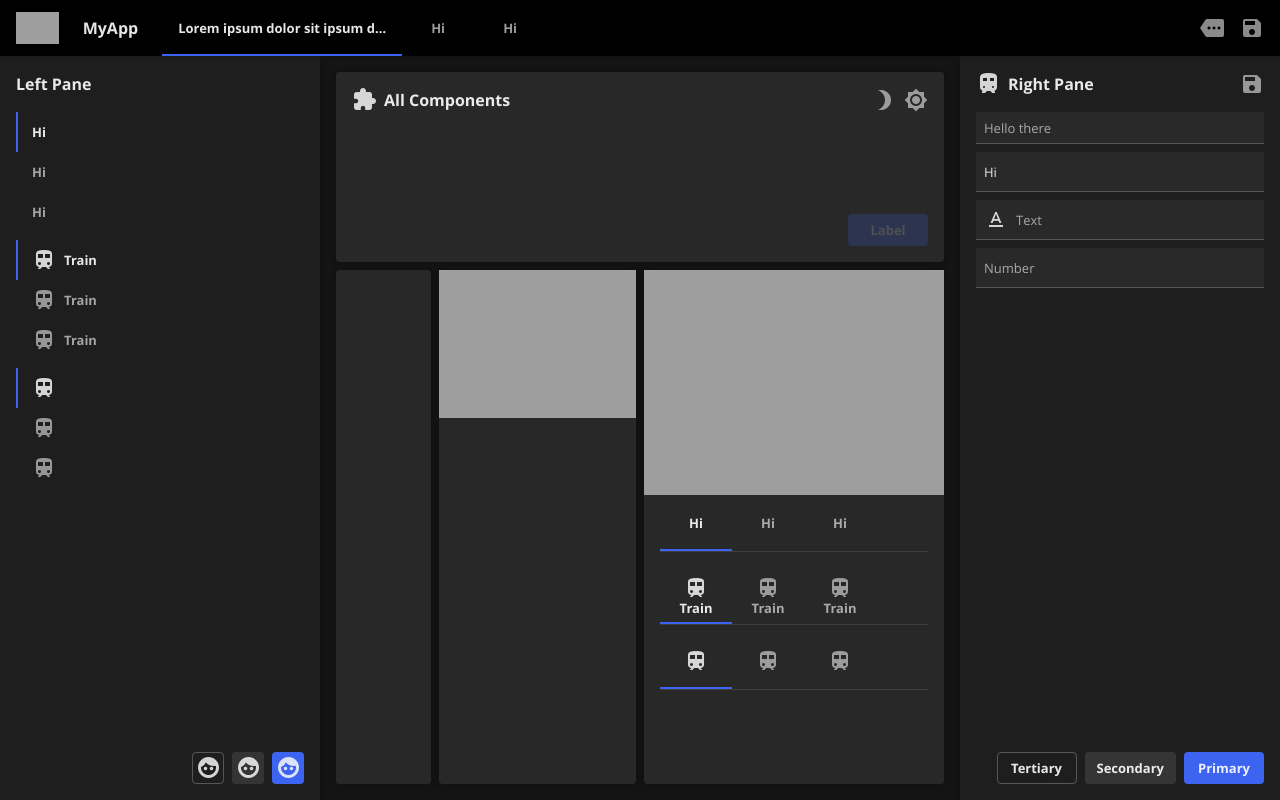
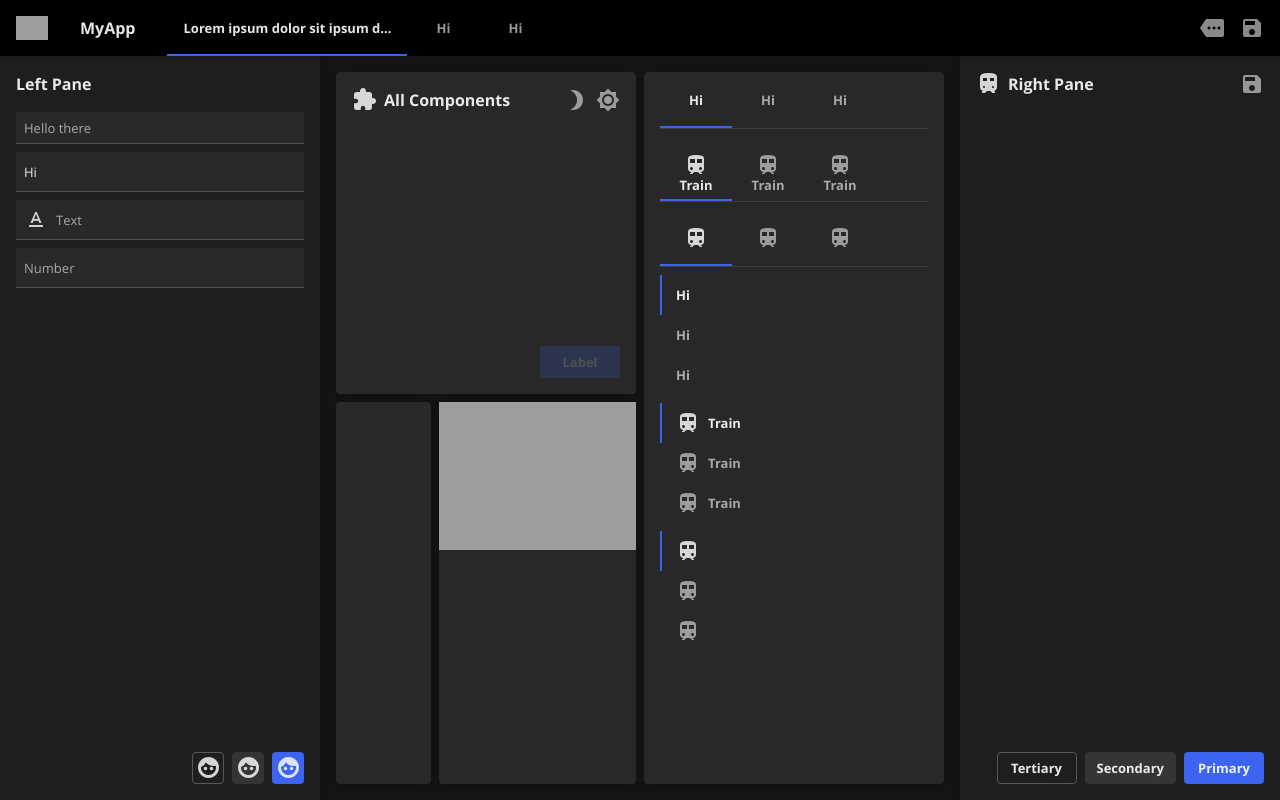
Before and after one commit to kor-ui/kor, a website built with webpack: page src/index.html in a window 1280 px wide. Built offline with nearby package versions, Linux system fonts and the light colour scheme.

Commit message:
[fix] app bar logo size/spacing, card overflow

```diff
--- a/src/components/wa-app-bar.ts
+++ b/src/components/wa-app-bar.ts
@@ -20,14 +20,14 @@ export class waAppBar extends LitElement {
         transition: .1s all ease-in-out;
       }
       .logo {
-        height: 32px;
-        margin-right: 24px;
+        height: 24px;
+        margin-right: 32px;
       }
       .label {
         font: var(--header-1);
         color: var(--text-1);
         max-width: 320px;
-        margin-right: 24px;
+        margin-right: 32px;
         white-space: nowrap;
         overflow: hidden;
         text-overflow: ellipsis;
--- a/src/components/wa-card.ts
+++ b/src/components/wa-card.ts
@@ -33,6 +33,7 @@ export class waCard extends LitElement {
       .header,
       .top {
         display: flex;
+        overflow: overlay;
       }
       .header,
       slot[name="functions"] {
--- a/src/index.html
+++ b/src/index.html
@@ -1,5 +1,6 @@
 <!DOCTYPE html>
 <html lang="en">
+
 <head>
   <meta charset="UTF-8" />
   <meta name="viewport" content="width=device-width, initial-scale=1.0" />
@@ -8,11 +9,12 @@
   <link rel="stylesheet" href="wa-styles.css">
   <!-- <script src="wa.js"></script> -->
 </head>
+
 <body>
   <!-- page -->
   <wa-page theme="dark">
     <!-- app bar -->
-      <wa-app-bar slot="top" logo="http://pngimg.com/uploads/heart/heart_PNG51341.png" label="MyApp">
+    <wa-app-bar slot="top" logo="https://upload.wikimedia.org/wikipedia/commons/5/51/IBM_logo.svg" label="MyApp">
       <wa-tabs>
         <wa-tab-item label="Lorem ipsum dolor sit ipsum dolor sit" active></wa-tab-item>
         <wa-tab-item label="Hi"></wa-tab-item>
@@ -23,6 +25,49 @@
     </wa-app-bar>
     <!-- panes -->
     <wa-pane slot="left" label="Left Pane">
+      <!-- inputs -->
+      <wa-input condensed label="Hello there"></wa-input>
+      <wa-input value="Hi"></wa-input>
+      <wa-input label="Text" icon="text_format"></wa-input>
+      <wa-input label="Number" type="number"></wa-input>
+      <!-- icon buttons -->
+      <wa-button slot="footer" color="tertiary" icon="face"></wa-button>
+      <wa-button slot="footer" color="secondary" icon="face"></wa-button>
+      <wa-button slot="footer" icon="face"></wa-button>
+    </wa-pane>
+    <wa-pane slot="right" icon="train" label="Right Pane">
+      <wa-icon slot="functions" button icon="save"></wa-icon>
+      <!-- buttons -->
+      <wa-button slot="footer" color="tertiary" label="Tertiary"></wa-button>
+      <wa-button slot="footer" color="secondary" label="Secondary"></wa-button>
+      <wa-button slot="footer" color="primary" label="Primary"></wa-button>
+    </wa-pane>
+    <wa-grid>
+      <!-- cards -->
+      <wa-card label="All Components" icon="extension" grid-cols="6">
+        <wa-icon slot="functions" button icon="brightness_3"
+          onclick="document.querySelector('wa-page').setAttribute('theme', 'dark')"></wa-icon>
+        <wa-icon slot="functions" button icon="brightness_7"
+          onclick="document.querySelector('wa-page').setAttribute('theme', 'light')"></wa-icon>
+        <wa-button disabled slot="footer"></wa-button>
+      </wa-card>
+      <wa-card grid-cols="6" grid-rows="2">
+        <!-- tabs -->
+        <wa-tabs slot="header">
+          <wa-tab-item label="Hi" active></wa-tab-item>
+          <wa-tab-item label="Hi"></wa-tab-item>
+          <wa-tab-item label="Hi"></wa-tab-item>
+        </wa-tabs>
+        <wa-tabs>
+          <wa-tab-item label="Train" icon="train" active></wa-tab-item>
+          <wa-tab-item label="Train" icon="train"></wa-tab-item>
+          <wa-tab-item label="Train" icon="train"></wa-tab-item>
+        </wa-tabs>
+        <wa-tabs>
+          <wa-tab-item icon="train" active></wa-tab-item>
+          <wa-tab-item icon="train"></wa-tab-item>
+          <wa-tab-item icon="train"></wa-tab-item>
+        </wa-tabs>
         <!-- vertical tabs -->
         <wa-tabs vertical>
           <wa-tab-item label="Hi" active></wa-tab-item>
@@ -39,52 +84,11 @@
           <wa-tab-item icon="train"></wa-tab-item>
           <wa-tab-item icon="train"></wa-tab-item>
         </wa-tabs>
-        <!-- icon buttons -->
-        <wa-button slot="footer" color="tertiary" icon="face"></wa-button>
-        <wa-button slot="footer" color="secondary" icon="face"></wa-button>
-        <wa-button slot="footer" icon="face"></wa-button>
-      </wa-pane>
-      <wa-pane slot="right" icon="train" label="Right Pane">
-        <wa-icon slot="functions" button icon="save"></wa-icon>
-        <!-- inputs -->
-        <wa-input condensed label="Hello there"></wa-input>
-        <wa-input value="Hi"></wa-input>
-        <wa-input label="Text" icon="text_format"></wa-input>
-        <wa-input label="Number" type="number"></wa-input>
-        <!-- buttons -->
-        <wa-button slot="footer" color="tertiary" label="Tertiary"></wa-button>
-        <wa-button slot="footer" color="secondary" label="Secondary"></wa-button>
-        <wa-button slot="footer" color="primary" label="Primary"></wa-button>
-      </wa-pane>
-      <wa-grid>
-        <!-- cards -->
-        <wa-card label="All Components" icon="extension" grid-cols="12">
-          <wa-icon slot="functions" button icon="brightness_3" onclick="document.querySelector('wa-page').setAttribute('theme', 'dark')"></wa-icon>
-          <wa-icon slot="functions" button icon="brightness_7" onclick="document.querySelector('wa-page').setAttribute('theme', 'light')"></wa-icon>
-          <wa-button disabled slot="footer"></wa-button>
       </wa-card>
       <wa-card grid-cols="2"></wa-card>
-        <wa-card grid-cols="4" image="https://cdn.mos.cms.futurecdn.net/5PMe5hr8tjSS9Nq5d6Cebe.jpg">
-        </wa-card>
-        <wa-card grid-cols="6" image="https://cdn.mos.cms.futurecdn.net/5PMe5hr8tjSS9Nq5d6Cebe.jpg">
-          <!-- tabs -->
-          <wa-tabs slot="header">
-            <wa-tab-item label="Hi" active></wa-tab-item>
-            <wa-tab-item label="Hi"></wa-tab-item>
-            <wa-tab-item label="Hi"></wa-tab-item>
-          </wa-tabs>
-          <wa-tabs>
-            <wa-tab-item label="Train" icon="train" active></wa-tab-item>
-            <wa-tab-item label="Train" icon="train"></wa-tab-item>
-            <wa-tab-item label="Train" icon="train"></wa-tab-item>
-          </wa-tabs>
-          <wa-tabs>
-            <wa-tab-item icon="train" active></wa-tab-item>
-            <wa-tab-item icon="train"></wa-tab-item>
-            <wa-tab-item icon="train"></wa-tab-item>
-          </wa-tabs>
-          </wa-card>
+      <wa-card grid-cols="4" image="https://cdn.mos.cms.futurecdn.net/5PMe5hr8tjSS9Nq5d6Cebe.jpg"></wa-card>
     </wa-grid>
   </wa-page>
 </body>
+
 </html>
```
Lines whose indentation alone changed are shown as unchanged.
